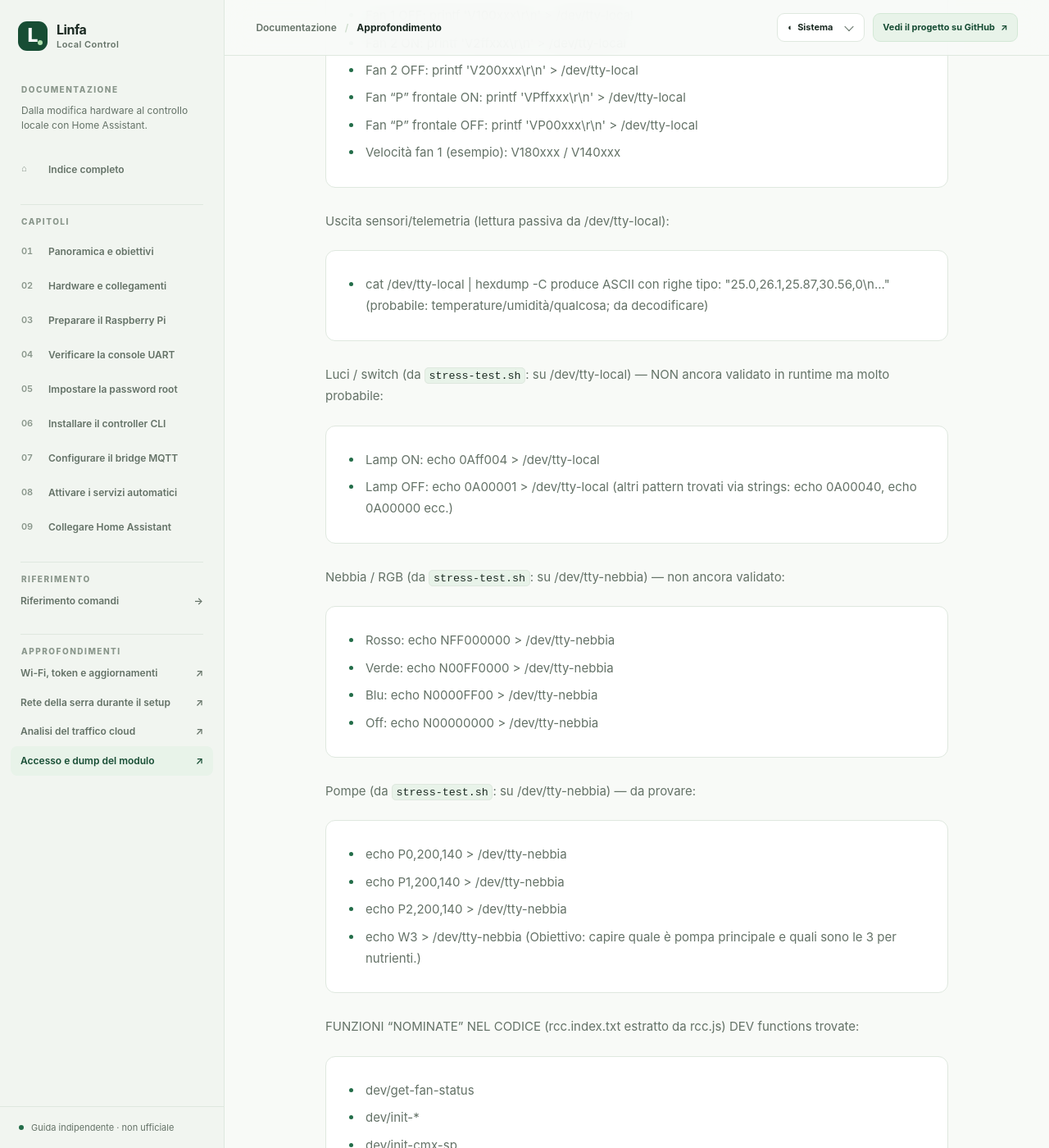
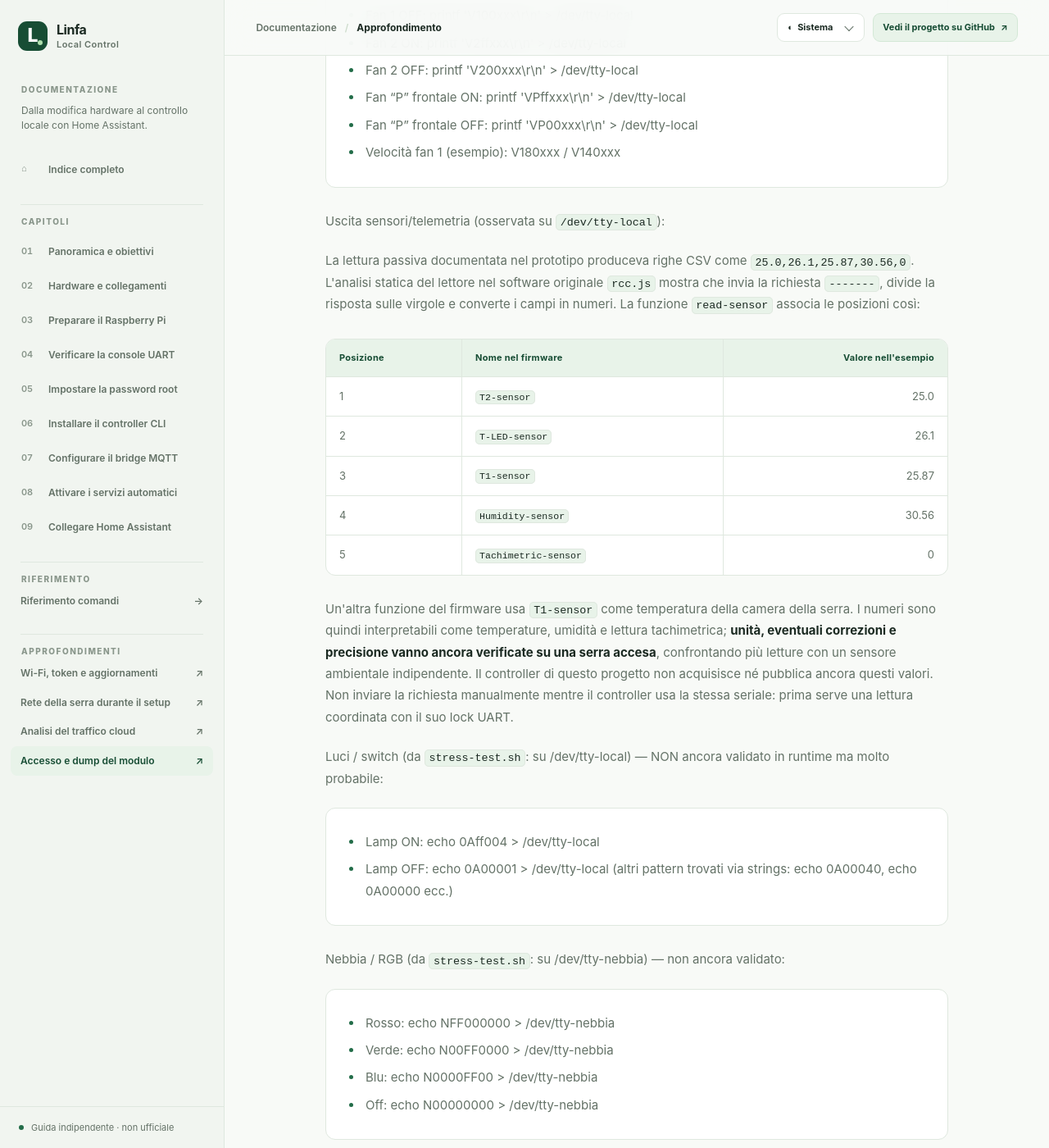
Before and after one commit to Interstellar0verdrive/Linfa-local-control, an MkDocs documentation site: the page built from docs/approfondimenti/accesso-e-dump.md, in a window 1280 px wide and 1400 px high, scrolled down 7428 px. Shown: the whole window at 82% size. Built offline with MkDocs 1.6.1, drawn with Linux system fonts in a browser that asks for light colours.

Commit message:
Document original firmware sensor CSV mapping

```diff
--- a/docs/approfondimenti/accesso-e-dump.md
+++ b/docs/approfondimenti/accesso-e-dump.md
@@ -204,11 +204,30 @@ Ventole (su /dev/tty-local):
 - Fan “P” frontale OFF: printf 'VP00xxx\r\n' > /dev/tty-local
 - Velocità fan 1 (esempio): V180xxx / V140xxx
 
-Uscita sensori/telemetria (lettura passiva da /dev/tty-local):
+Uscita sensori/telemetria (osservata su `/dev/tty-local`):
 
-- cat /dev/tty-local | hexdump -C produce ASCII con righe tipo:
-"25.0,26.1,25.87,30.56,0\n..."
-(probabile: temperature/umidità/qualcosa; da decodificare)
+La lettura passiva documentata nel prototipo produceva righe CSV come
+`25.0,26.1,25.87,30.56,0`. L'analisi statica del lettore nel software
+originale `rcc.js` mostra che invia la richiesta `-------`, divide la risposta
+sulle virgole e converte i campi in numeri. La funzione `read-sensor` associa
+le posizioni così:
+
+| Posizione | Nome nel firmware | Valore nell'esempio |
+| --- | --- | ---: |
+| 1 | `T2-sensor` | 25.0 |
+| 2 | `T-LED-sensor` | 26.1 |
+| 3 | `T1-sensor` | 25.87 |
+| 4 | `Humidity-sensor` | 30.56 |
+| 5 | `Tachimetric-sensor` | 0 |
+
+Un'altra funzione del firmware usa `T1-sensor` come temperatura della camera
+della serra. I numeri sono quindi interpretabili come temperature, umidità e
+lettura tachimetrica; **unità, eventuali correzioni e precisione vanno ancora
+verificate su una serra accesa**, confrontando più letture con un sensore
+ambientale indipendente. Il controller di questo progetto non acquisisce né
+pubblica ancora questi valori. Non inviare la richiesta manualmente mentre
+il controller usa la stessa seriale: prima serve una lettura coordinata con
+il suo lock UART.
 
 Luci / switch (da `stress-test.sh`: su /dev/tty-local) — NON ancora validato in runtime ma molto probabile:
 
```
